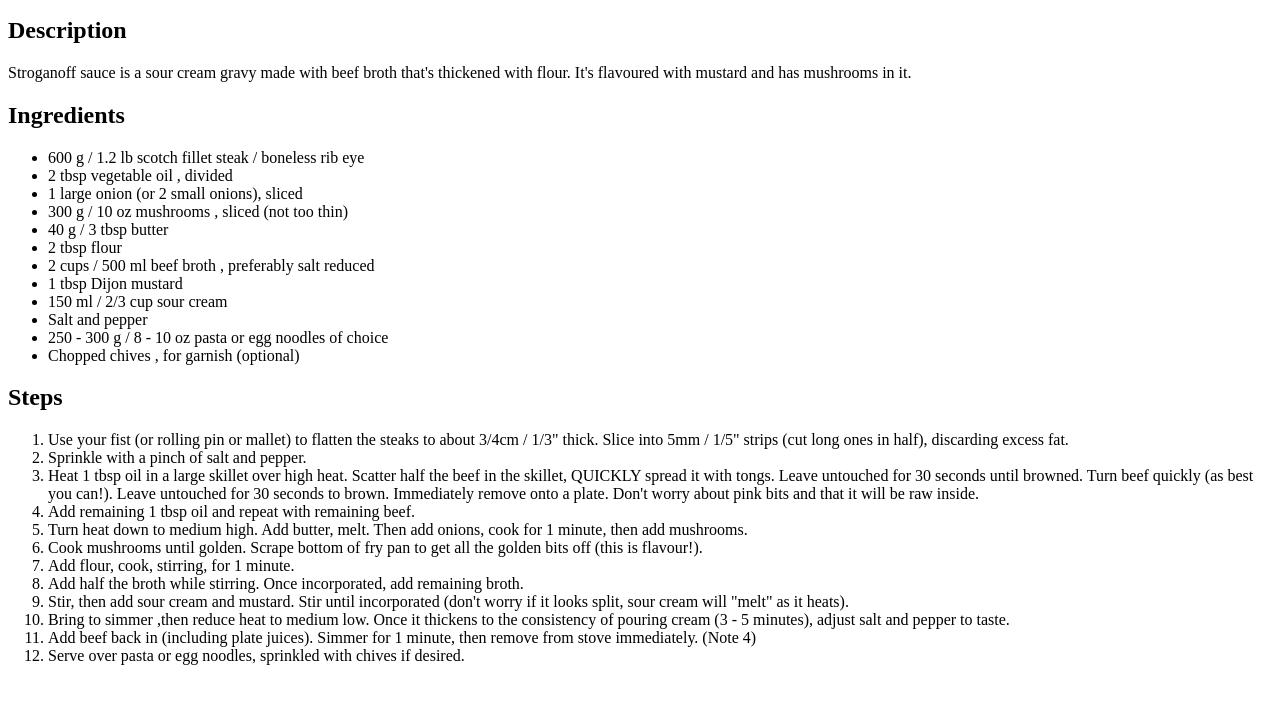
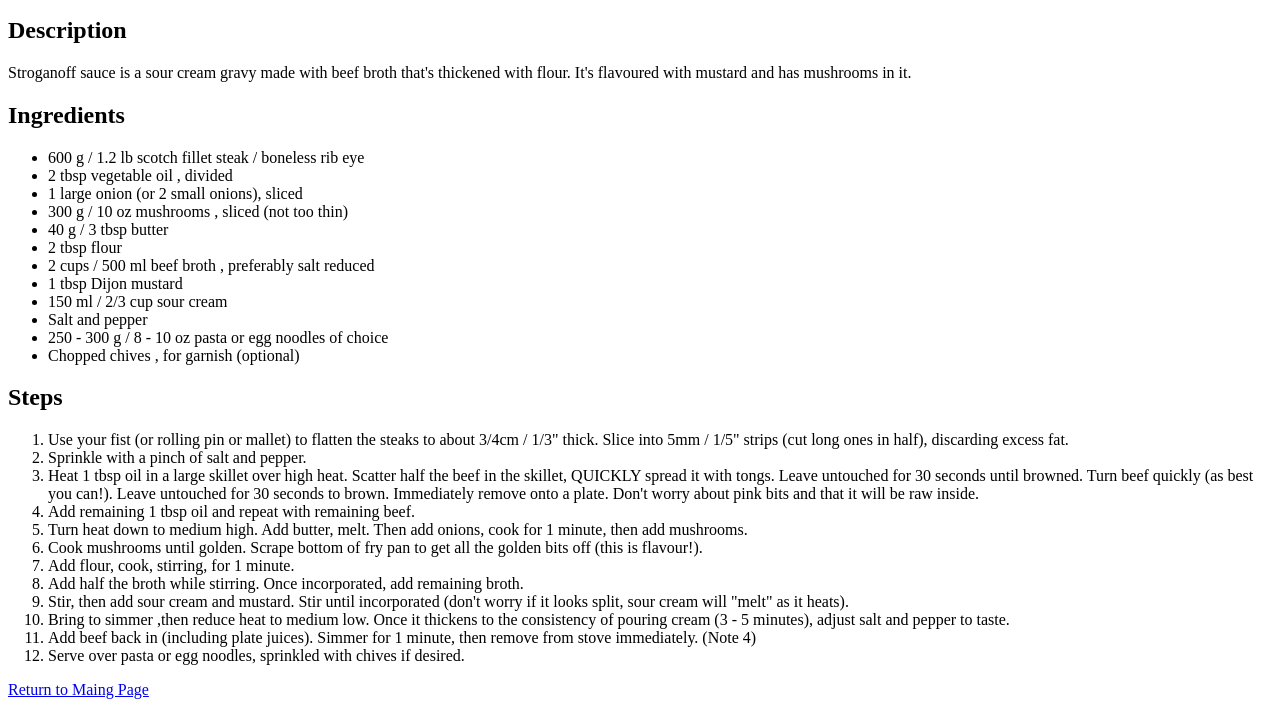
Before and after one commit to julnox/odin-recipes, a plain HTML site: page recipes/stroganoff.html in a window 1280 px wide. Shown: the part 101-808 px from the top of the page. Drawn offline with Linux system fonts and the light colour scheme.

Commit message:
Add return to main page link

```diff
--- a/recipes/stroganoff.html
+++ b/recipes/stroganoff.html
@@ -39,5 +39,6 @@
       <li>Add beef back in (including plate juices). Simmer for 1 minute, then remove from stove immediately. (Note 4)</li>
       <li>Serve over pasta or egg noodles, sprinkled with chives if desired.</li>
     </ol>
+    <a href="../index.html">Return to Maing Page</a>
   </body>
 </html>
```
